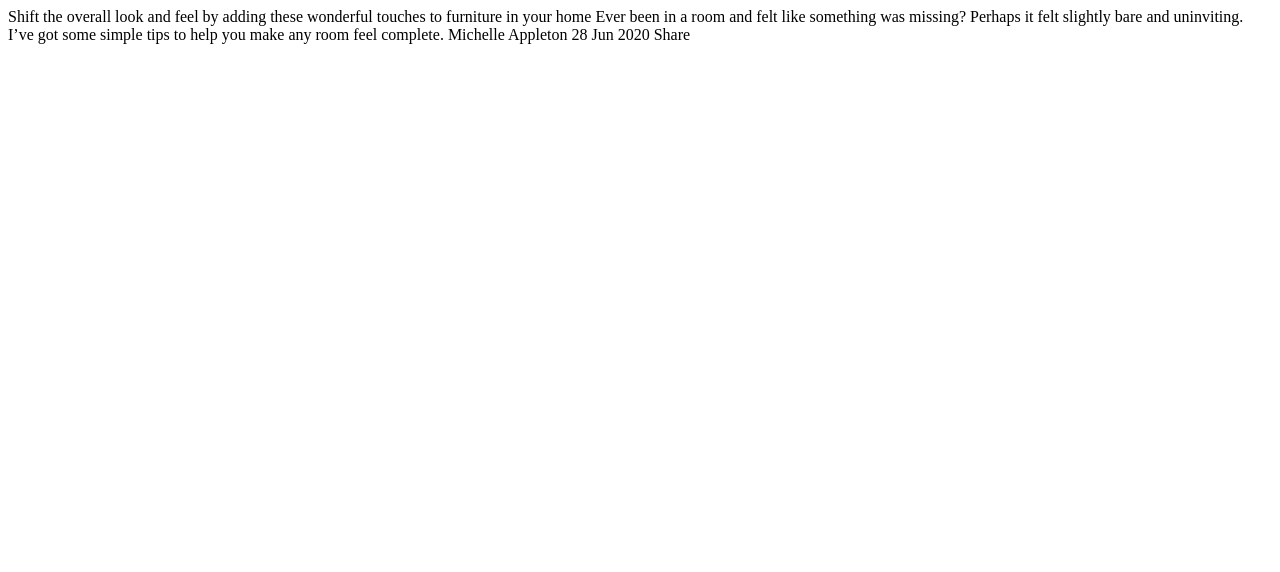
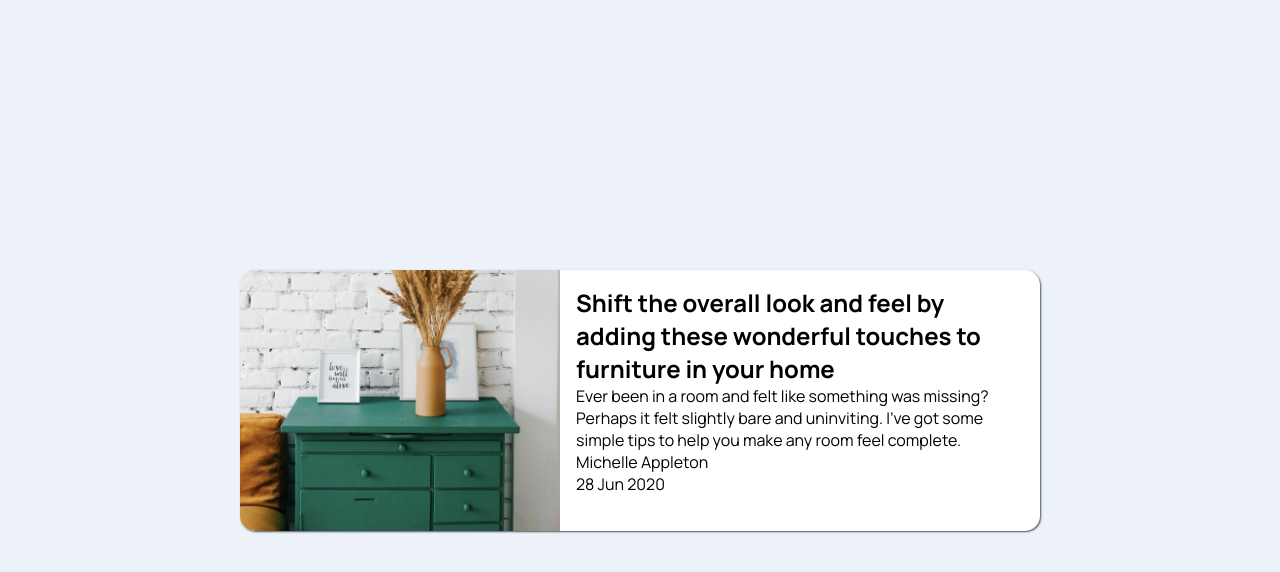
Before and after one commit to Mtrxxo/article-prev, a plain HTML site: page index.html in a window 1280 px wide. Drawn offline with Linux system fonts and the light colour scheme.

Commit message:
moving up

```diff
--- a/index.html
+++ b/index.html
@@ -16,19 +16,32 @@
   <title>Frontend Mentor | Article preview component</title>
 </head>
 <body>
+  <div class="container">
+    <div class="img-container">
+      <img src="images/drawers.jpg" alt="">
+    </div>
+    <div class="text-container">
+      <h1 class="h1">
+        Shift the overall look and feel by adding these wonderful
+        touches to furniture in your home
+      </h1>
 
-  Shift the overall look and feel by adding these wonderful
-  touches to furniture in your home
+      <p class="paragragh">
+        Ever been in a room and felt like something was missing? Perhaps
+        it felt slightly bare and uninviting. I’ve got some simple tips
+        to help you make any room feel complete.
+      </p>
+      <div class="author-div">
+        <div class="namenddate">
+          <p>Michelle Appleton</p>
+          <p>28 Jun 2020</p>
+        </div>
+        <div class="icon-div">
 
-  Ever been in a room and felt like something was missing? Perhaps
-  it felt slightly bare and uninviting. I’ve got some simple tips
-  to help you make any room feel complete.
-
-  Michelle Appleton
-  28 Jun 2020
-
-  Share
-
+        </div>
+      </div>
+    </div>
+  </div>
   <script src="script.js"></script>
 </body>
 </html>
--- a/style.css
+++ b/style.css
@@ -0,0 +1,45 @@
+*,
+*::after,
+*::before{
+    padding: 0;
+    margin: 0;
+    box-sizing: border-box;
+}
+
+body{
+    display: flex;
+    justify-content: center;
+    align-items: center;
+    min-height: 100vh;
+    font-family: "Manrope", sans-serif;
+    background-color: hsl(210, 46%, 95%);
+}
+
+.container{
+    display: flex;
+    flex-flow: row nowrap;
+    width: 800px;
+    min-height: 200px;
+    background-color: #fff;
+    border-radius: 15px;
+    box-shadow: 1px 1px 2px hsl(217, 19%, 35%);
+}
+
+.img-container{
+    width: 40%;
+}
+
+.img-container img{
+    width: 100%;
+    height: 100%;
+    border-radius: 15px 0 0 15px;
+}
+
+.text-container{
+    width: 60%;
+    padding: 1rem;
+}
+
+h1{
+    font-size: 1.5rem;
+}
```
